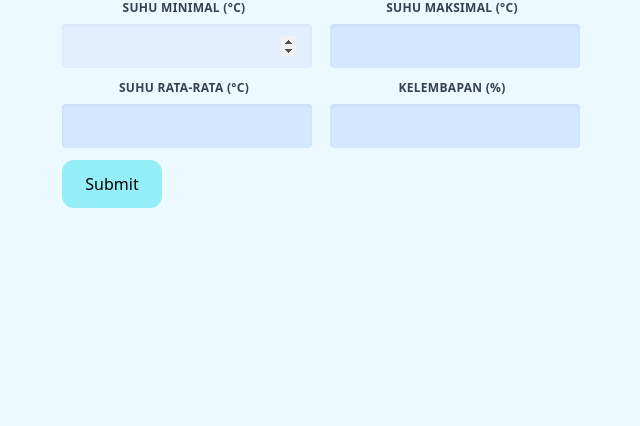
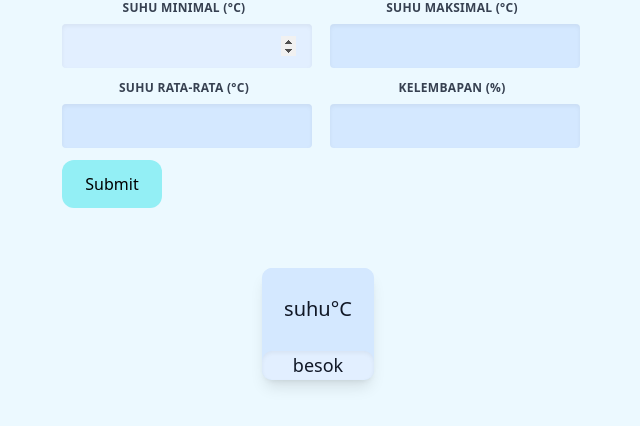
Before and after one commit to rafaelputra/temperature-prediction, a Flask app: page /playground in a window 1280 px wide. Shown: the part 212-638 px from the top of the page, without its empty margins (322-962 px from the left). Run offline with Flask 3, Linux system fonts and the light colour scheme; parts of the project's set-up code (start-up, migrations or seed data) failed here and were passed over; some libraries are stand-ins or nearby versions.

Commit message:
mecoba output playground, wip

```diff
--- a/templates/playground.html
+++ b/templates/playground.html
@@ -1,5 +1,6 @@
 <!DOCTYPE html>
 <html lang="en">
+
 <head>
   <title>Playground</title>
   <meta charset="UTF-8">
@@ -8,6 +9,7 @@
   <script type="module" src="https://unpkg.com/ionicons@7.1.0/dist/ionicons/ionicons.esm.js"></script>
   <script nomodule src="https://unpkg.com/ionicons@7.1.0/dist/ionicons/ionicons.js"></script>
 </head>
+
 <body class="bg-[#ECF9FF]">
   <nav class="p-2 mt-4 mx-4 rounded-xl bg-[#F0FEFF] shadow-2xl md:flex md:items-center md:justify-between">
     <div class="flex justify-between items-center ">
@@ -21,7 +23,8 @@
       </span>
     </div>
 
-      <ul class="md:flex md:items-center shadow-2xl md:static absolute md:z-auto rounded-md py-2 md:py-0 md:pl-0 md:opacity-100 opacity-0 top-[-200px] bg-[#F0FEFF]">
+    <ul
+      class="md:flex md:items-center shadow-2xl md:static absolute md:z-auto rounded-md py-2 md:py-0 md:pl-0 md:opacity-100 opacity-0 top-[-200px] bg-[#F0FEFF]">
       <li class="mx-3 my-2 md:my-0">
         <a href="/playground" class="text-xl hover:bg-[#C2EBFD] hover:rounded-xl">Playground</a>
       </li>
@@ -31,12 +34,12 @@
     </ul>
   </nav>
   <script>
-      function Menu(e){
+    function Menu(e) {
       let list = document.querySelector('ul');
-        e.name === 'menu' ? (e.name = "close",list.classList.add('top-[70px]'), list.classList.add('right-4'), list.classList.add('opacity-100')) :( e.name = "menu" ,list.classList.remove('top-[70px]'), list.classList.remove('left-4'), list.classList.remove('opacity-100'))
+      e.name === 'menu' ? (e.name = "close", list.classList.add('top-[70px]'), list.classList.add('right-4'), list.classList.add('opacity-100')) : (e.name = "menu", list.classList.remove('top-[70px]'), list.classList.remove('left-4'), list.classList.remove('opacity-100'))
     }
   </script>
-    <br/><br/>
+  <br /><br />
   <h1 class="mt-4 text-3xl text-center">Paramater <i>Ridge Regression</i></h1>
   <br>
   <br>
@@ -46,36 +49,65 @@
         <label class="block uppercase tracking-wide text-gray-700 text-xs font-bold mb-2" for="grid-first-name">
           Suhu Minimal (°C)
         </label>
-          <input class="appearance-none shadow-inner block w-[250px] bg-[#D4E8FF] text-gray-700 rounded py-3 px-4 mb-3 leading-tight focus:outline-none focus:bg-[#E2EFFF] text-center items-center" id="grid-first-name" autofocus type="number" name="suhu_min" required>
+        <input
+          class="appearance-none shadow-inner block w-[250px] bg-[#D4E8FF] text-gray-700 rounded py-3 px-4 mb-3 leading-tight focus:outline-none focus:bg-[#E2EFFF] text-center items-center"
+          id="grid-first-name" autofocus type="number" name="suhu_min" required>
       </div>
       <div class="w-full md:w-1/2 px-3 mb-6 md:mb-0">
         <label class="block uppercase tracking-wide text-gray-700 text-xs font-bold mb-2" for="grid-first-name">
           Suhu Maksimal (°C)
         </label>
-          <input class="appearance-none shadow-inner block align-center w-[250px] bg-[#D4E8FF] text-gray-700 rounded py-3 px-4 mb-3 leading-tight focus:outline-none focus:bg-[#E2EFFF] text-center items-center" id="grid-first-name" type="number" name="suhu_max" required>
+        <input
+          class="appearance-none shadow-inner block align-center w-[250px] bg-[#D4E8FF] text-gray-700 rounded py-3 px-4 mb-3 leading-tight focus:outline-none focus:bg-[#E2EFFF] text-center items-center"
+          id="grid-first-name" type="number" name="suhu_max" required>
       </div>
       <div class="w-full md:w-1/2 px-3 mb-6 md:mb-0">
         <label class="block uppercase tracking-wide text-gray-700 text-xs font-bold mb-2" for="grid-first-name">
           Suhu Rata-Rata (°C)
         </label>
-          <input class="appearance-none shadow-inner block align-center w-[250px] bg-[#D4E8FF] text-center items-center text-gray-700 rounded py-3 px-4 mb-3 leading-tight focus:outline-none focus:bg-[#E2EFFF]" id="grid-first-name" name="suhu_avg" required type="number">
+        <input
+          class="appearance-none shadow-inner block align-center w-[250px] bg-[#D4E8FF] text-center items-center text-gray-700 rounded py-3 px-4 mb-3 leading-tight focus:outline-none focus:bg-[#E2EFFF]"
+          id="grid-first-name" name="suhu_avg" required type="number">
       </div>
       <div class="w-full md:w-1/2 px-3 mb-6 md:mb-0">
         <label class="block uppercase tracking-wide text-gray-700 text-xs font-bold mb-2" for="grid-first-name">
           Kelembapan (%)
         </label>
-          <input class="appearance-none shadow-inner block align-center text-center items-center w-[250px] bg-[#D4E8FF] text-gray-700 rounded py-3 px-4 mb-3 leading-tight focus:outline-none focus:bg-[#E2EFFF]" id="grid-first-name" type="number" min="0" max="100" name="kelembapan" required>
+        <input
+          class="appearance-none shadow-inner block align-center text-center items-center w-[250px] bg-[#D4E8FF] text-gray-700 rounded py-3 px-4 mb-3 leading-tight focus:outline-none focus:bg-[#E2EFFF]"
+          id="grid-first-name" type="number" min="0" max="100" name="kelembapan" required>
         <!-- Pesan error -->
-          <p class="text-red-500 text-xs italic hidden" x-show="document.getElementById('grid-first-name').value < 0 || document.getElementById('grid-first-name').value > 100">
+        <p class="text-red-500 text-xs italic hidden"
+          x-show="document.getElementById('grid-first-name').value < 0 || document.getElementById('grid-first-name').value > 100">
       </div>
 
       <div class="w-full relative align-left text-left items-left md:w-1/2 px-3 mb-6 md:mb-0">
         <div class="md:w-1/3"></div>
-            <button class="block w-[100px] bg-[#93EFF5] text-black-500 rounded-xl py-3 px-4 mb-3 type="button" name="submit">
+        <button class="block w-[100px] bg-[#93EFF5] text-black-500 rounded-xl py-3 px-4 mb-3 type=" button"
+          name="submit">
           Submit
         </button>
       </div>
     </div>
   </form>
+  <div style="display: flex; justify-content: center; align-items: center;">
+    <div
+      class="flex flex-col z-0 mt-4 md:mt-6 mb-6 md:mb-10 items-center justify-center shadow-lg bg-[#D4E8FF] w-24 md:w-28 h-24 md:h-28 md:text-xl text-l rounded-[10px]">
+      <div
+        class="flex z-50 items-center justify-between bg-[#D4E8FF] w-24 md:w-28 h-24 md:h-28 md:text-xl text-lg rounded-[10px]">
+        <h3 class="text-center justify-between mx-auto font-medium text-gray-900">
+          suhu°C
+        </h3>
+      </div>
+      <div
+        class="flex z-50 shadow-inner items-center justify-between bg-[#E2EFFF] w-24 md:w-28 h-8 md:h-10 md:text-lg text-base rounded-[10px]">
+        <h3 class="text-center items-center justify-between mx-auto font-medium text-gray-900">
+          besok
+        </h3>
+      </div>
+    </div>
+  </div>
+
 </body>
+
 </html>
```
Lines whose indentation alone changed are shown as unchanged.
